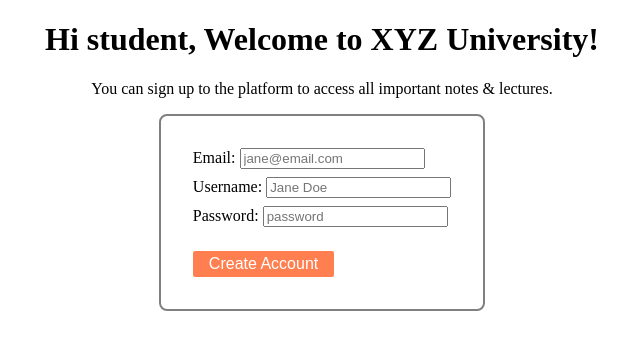
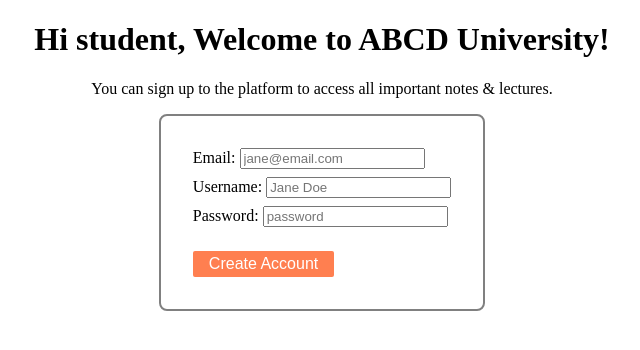
Before and after one commit to Sameer-Avaali/Github-Actions-Node, a website: page public/index.html in a window 1280 px wide. Shown: the whole page, without its empty margins (318-958 px from the left). Drawn offline with Linux system fonts and the light colour scheme.

Commit message:
Commit to check if actions is working

```diff
--- a/public/index.html
+++ b/public/index.html
@@ -7,7 +7,7 @@
     <title>Home Page</title>
 </head>
 <body>
-    <h1>Hi student, Welcome to XYZ University!</h1>
+    <h1>Hi student, Welcome to ABCD University!</h1>
     <p>You can sign up to the platform to access all important notes & lectures.</p>
 
     <form action="/addUser" method="POST" target="_blank" id="signupForm">
```
